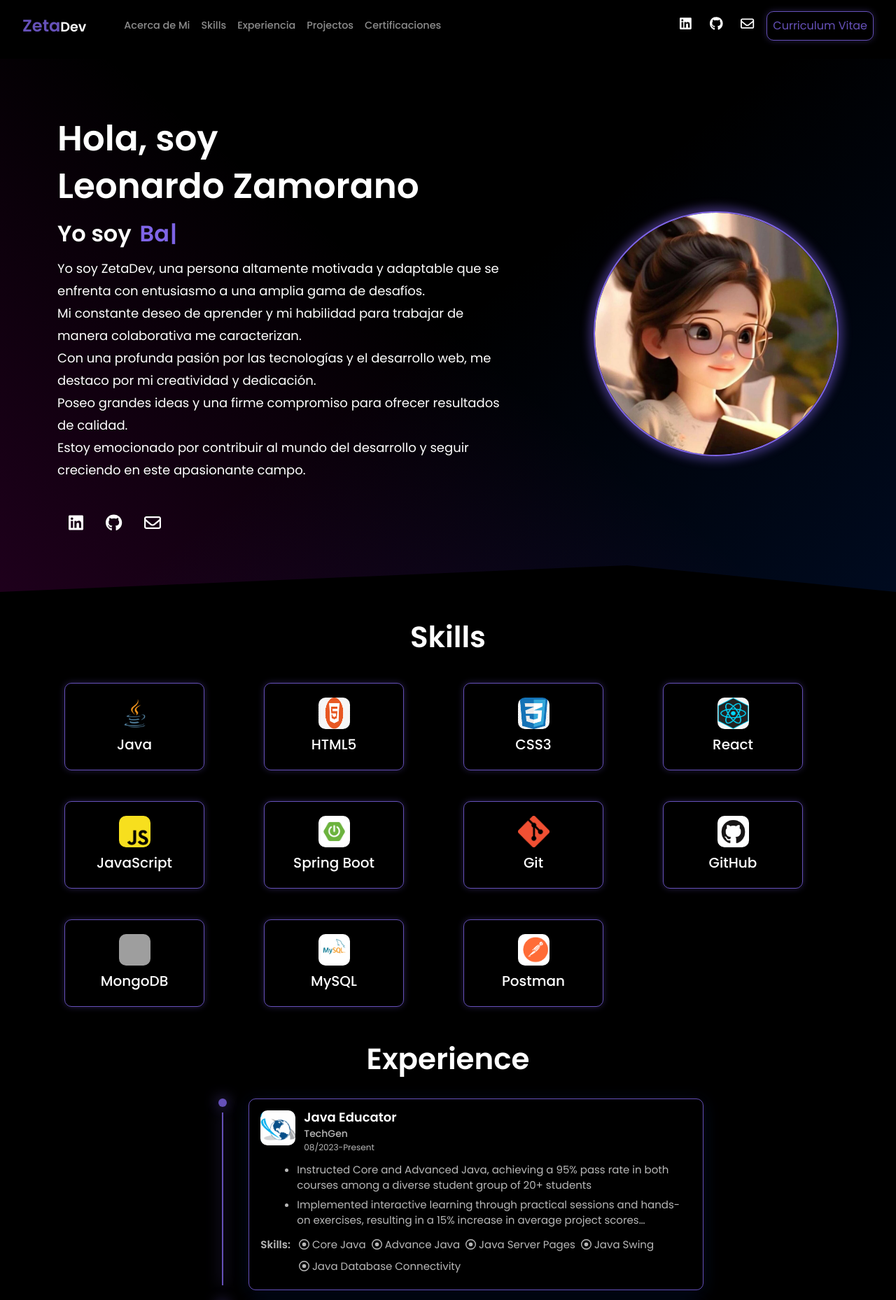
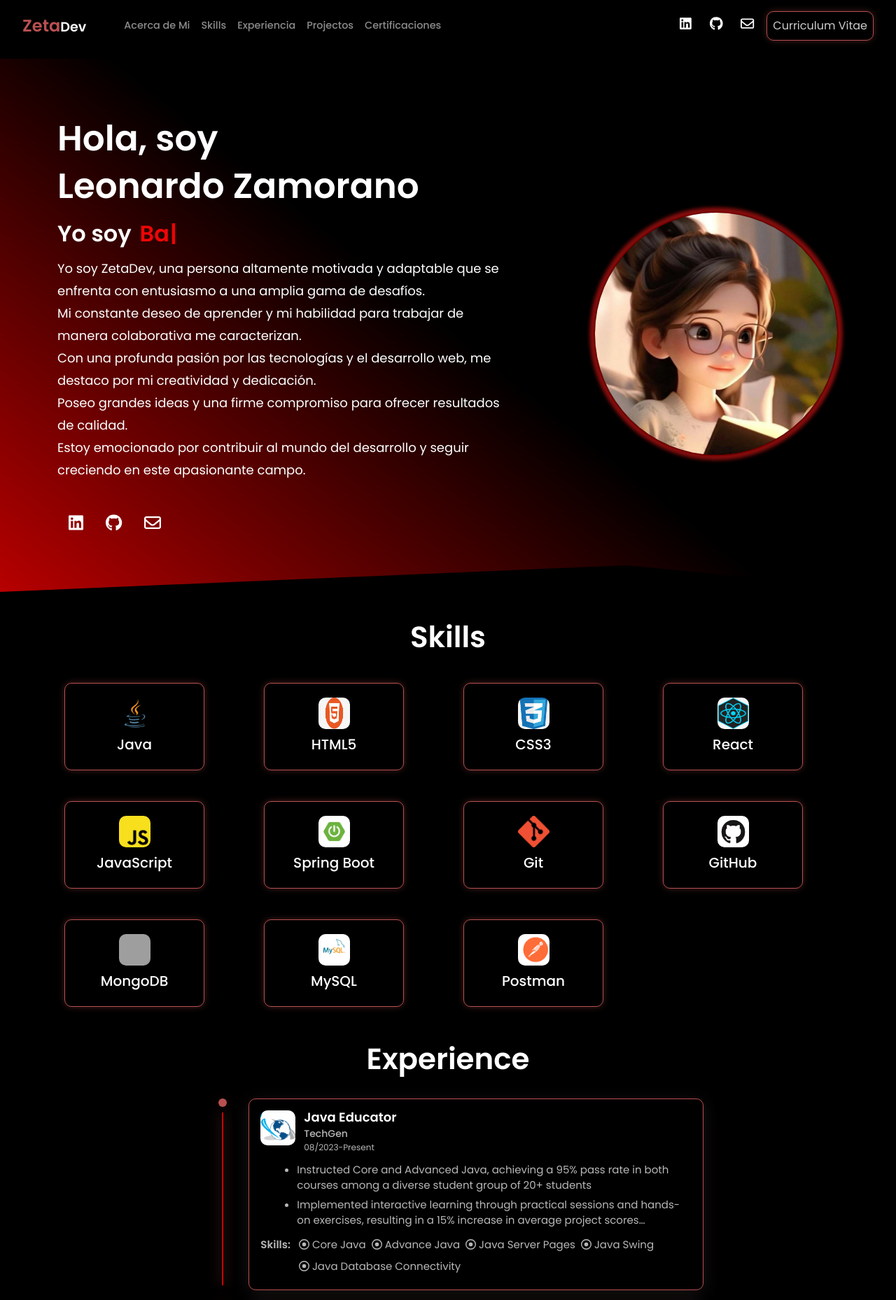
Before and after one commit to zeta-dev-web/Portfolio, a React (Vite) app: page / in a window 1280 px wide. Shown: the top 1858 px of the page at 70% size. Built offline with nearby package versions, Linux system fonts and the light colour scheme; grey boxes are pictures that could not be loaded.

Commit message:
se modifica colores y estilos en general

```diff
--- a/src/components/About/About.css
+++ b/src/components/About/About.css
@@ -1,13 +1,13 @@
 #about {
   background: linear-gradient(
       38.73deg,
-      rgba(204, 0, 187, 0.15) 0%,
+      rgba(204, 0, 0, 0.897) 0%,
       rgba(201, 32, 184, 0) 50%
     ),
     linear-gradient(
       141.27deg,
       rgba(0, 70, 209, 0) 50%,
-      rgba(0, 70, 209, 0.15) 100%
+      rgba(0, 0, 0, 0.15) 100%
     );
   margin-top: 60px;
   display: flex;
@@ -37,7 +37,7 @@
 }
 
 #textLoop span {
-  color: rgba(127, 101, 231, 1);
+  color: rgba(255, 6, 6, 0.918);
   cursor: pointer;
 }
 
@@ -60,15 +60,15 @@
 @keyframes animatedBackground {
   0% {
     background-color: #000;
-    box-shadow: 0 0 10px 5px rgba(127, 101, 231, 0.3);
+    box-shadow: 0 0 10px 5px rgba(241, 70, 70, 0.3);
   }
   50% {
     background-color: #111;
-    box-shadow: 0 0 20px 10px rgba(127, 101, 231, 0.5);
+    box-shadow: 0 0 6px 8px rgba(245, 34, 34, 0.719);
   }
   100% {
     background-color: #000;
-    box-shadow: 0 0 10px 5px rgba(127, 101, 231, 0.414);
+    box-shadow: 0 0 5px 5px rgba(199, 14, 14, 0.582);
   }
 }
 
@@ -79,7 +79,7 @@
   max-width: 100%;
   max-height: 100%;
   border-radius: 50%;
-  border: 2px solid rgba(127, 101, 231, 1);
+  border: 2px solid rgb(116, 0, 0);
   box-shadow: 0 0 20px rgba(127, 101, 231, 0.7);
   animation: animatedBackground 5s infinite alternate;
 }
--- a/src/components/Experience/Experience.css
+++ b/src/components/Experience/Experience.css
@@ -45,8 +45,8 @@ text-overflow: ellipsis;
 .Card{
     width: 650px;
     border-radius: 10px;
-    border: 0.1px solid rgba(127, 101, 231, 0.8);
-    box-shadow: 0px 0px 10px rgba(0, 0, 0, 0.1), rgba(23, 92, 230, 0.15) 0px 4px 24px;
+    border: 0.1px solid rgba(236, 99, 99, 0.8);
+    box-shadow: 0px 0px 10px rgba(0, 0, 0, 0.1), rgba(185, 155, 155, 0.15) 0px 4px 24px;
     padding: 12px 16px;
     justify-content: space-between;
     position: relative;
@@ -68,7 +68,7 @@ text-overflow: ellipsis;
 }
 
   .Card:hover {
-    box-shadow: 0px 0px 20px rgba(0, 0, 0, 0.2), rgba(23, 92, 230, 0.25) 0px 6px 28px; /* Adjust the glowing effect on hover */
+    box-shadow: 0px 0px 20px rgba(0, 0, 0, 0.2), rgba(148, 139, 139, 0.25) 0px 6px 28px; /* Adjust the glowing effect on hover */
   }
 
 .Card:hover span{
--- a/src/components/Experience/Timeline.css
+++ b/src/components/Experience/Timeline.css
@@ -8,25 +8,25 @@
 .timeline-dot {
   width: 12px;
   height: 12px;
-  border: 2px solid rgba(127, 101, 231, 0.8);
+  border: 2px solid rgba(189, 3, 3, 0.8);
   background-color: transparent;
   border-radius: 50%;
   margin-left: 130px;
   margin-right: -7px;
-  box-shadow: 0 0 19px rgba(127, 101, 231, 0.8); /* Add glowing effect */
+  box-shadow: 0 0 19px rgba(48, 5, 5, 0.8); /* Add glowing effect */
 }
 
 .timeline-dot.filled {
-  background-color: rgba(127, 101, 231, 0.8);
+  background-color: rgba(231, 101, 101, 0.8);
   border: none;
 }
 
 .timeline-content {
   width: 2px;
   height: 100%;
-  background-color: rgba(127, 101, 231, 0.8);
+  background-color: rgba(255, 0, 0, 0.8);
   margin-top: 20px;
-  box-shadow: 0 0 19px rgba(127, 101, 231, 0.8); /* Add glowing effect */
+  box-shadow: 0 0 19px rgba(231, 101, 101, 0.8); /* Add glowing effect */
 }
 
 @media (max-width: 768px) {
--- a/src/components/Footer/Footer.css
+++ b/src/components/Footer/Footer.css
@@ -5,8 +5,8 @@
   justify-content: center;
   background: linear-gradient(
     100.26deg,
-    rgba(0, 102, 255, 0.044) 42.33%,
-    rgba(150, 0, 225, 0.176) 127.07%
+    rgba(100, 100, 100, 0.247) 42.33%,
+    rgba(225, 0, 0, 0.836) 127.07%
   );
   clip-path: polygon(72% 0, 100% 22%, 100% 100%, 50% 100%, 0 100%, 0 18%);
 }
--- a/src/components/Header/Header.css
+++ b/src/components/Header/Header.css
@@ -13,7 +13,7 @@
 }
 
 .navbar-brand-custom span {
-  color: rgba(127, 101, 231, 0.8);
+  color: rgba(231, 101, 101, 0.8);
   font-size: 1.5rem;
 }
 
@@ -35,10 +35,10 @@
 
   @keyframes glowingEffect {
     from {
-      text-shadow: 0 0 10px rgba(127, 101, 231, 0.502), 0 0 20px rgba(127, 101, 231, 0.5), 0 0 30px rgba(127, 101, 231, 0.5);
+      text-shadow: 0 0 10px rgba(231, 101, 101, 0.502), 0 0 20px rgba(231, 101, 101, 0.5), 0 0 30px rgba(231, 101, 101, 0.5);
     }
     to {
-      text-shadow: 0 0 10px #7f65e7, 0 0 20px rgba(127, 101, 231, 1), 0 0 30px rgba(127, 101, 231, 1);
+      text-shadow: 0 0 10px #e76565, 0 0 20px rgb(231, 101, 101), 0 0 30px rgb(231, 101, 101);
     }
   }
 
@@ -49,22 +49,22 @@
 
 .navbar-icon:hover{
   font-size: 1.5rem;
-  color: rgba(127, 101, 231, 0.8);
+  color: rgba(231, 101, 101, 0.8);
 }
 
 .navbar-btn.btn-primary {
   background-color: transparent;
-  border: 1px solid rgba(127, 101, 231, 0.8);
-  color: rgba(127, 101, 231, 0.8) !important;
+  border: 1px solid rgba(231, 101, 101, 0.8);
+  color: rgba(255, 255, 255, 0.8) !important;
   border-radius: 10px;
   margin-right: 20px;
   transition: transform 0.3s, box-shadow 0.3s;
-  box-shadow: 0px 0px 10px rgba(127, 101, 231, 0.3);
+  box-shadow: 0px 0px 10px rgba(231, 101, 101, 0.3);
 }
 
 .navbar-btn.btn-primary:hover,
 .navbar-btn.btn-primary.navbar-item-active {
-  background-color: rgba(127, 101, 231, 0.8);
-  box-shadow: 0 0 20px rgba(127, 101, 231, 0.8) !important;
+  background-color: rgba(240, 33, 33, 0.8);
+  box-shadow: 0 0 20px rgba(238, 20, 20, 0.8) !important;
   color: #fff !important;
 }
--- a/src/components/Projects/Projects.css
+++ b/src/components/Projects/Projects.css
@@ -10,7 +10,7 @@
 }
 
 .projects{
-    background:  linear-gradient(38.73deg, rgba(204, 0, 187, 0.15) 0%, rgba(201, 32, 184, 0) 50%), linear-gradient(141.27deg, rgba(0, 70, 209, 0) 50%, rgba(0, 70, 209, 0.15) 100%);
+    background:  linear-gradient(38.73deg, rgba(245, 0, 0, 0.801) 0%, rgba(0, 0, 0, 0) 50%), linear-gradient(141.27deg, rgba(0, 70, 209, 0) 50%, rgba(1, 3, 8, 0.15) 100%);
     clip-path: polygon(0 0, 100% 0, 100% 100%,100% 98%, 0 100%);
 
 }
@@ -45,7 +45,7 @@ margin-top: 20px;
 #ToggleButtonGroup {
 
     display: flex;
-border: 1.5px solid #945BF5;
+border: 1.5px solid #282829;
 color: #fff;
 font-size: 16px;
 border-radius: 12px;
@@ -60,12 +60,12 @@ margin: 22px 0px;
     padding: 8px 18px;
     border-radius: 6px;
     cursor: pointer;
-    background: #945BF5;
+    background: #c2adadb6;
     border: 1px solid black;
     margin: 5px;
 
     &:hover {
-        background: #844ce669;
+        background: #da0c0cb0;
     }
     @media (max-width: 768px) {
         padding: 6px 8px;
@@ -94,7 +94,7 @@ margin: 22px 0px;
     /* margin-bottom: 30px; */
     cursor: pointer;
     border-radius: 10px;
-    border: 1px solid rgba(127, 101, 231, 0.8);
+    border: 1px solid rgba(231, 101, 101, 0.8);
     /* box-shadow: 0 0 12px 4px rgba(0, 0, 0, 0.4); */
     overflow: hidden;
     padding: 26px 20px;
@@ -113,7 +113,7 @@ margin: 22px 0px;
 }
 
 #Card:hover {
-    box-shadow: 0px 0px 20px rgba(0, 0, 0, 0.2), rgba(23, 92, 230, 0.25) 0px 6px 28px; /* Adjust the glowing effect on hover */
+    box-shadow: 0px 0px 20px rgba(0, 0, 0, 0.2), rgba(150, 151, 153, 0.25) 0px 6px 28px; /* Adjust the glowing effect on hover */
   }
 
 #Image{
@@ -137,7 +137,7 @@ margin: 22px 0px;
     font-size: 12px;
     font-weight: 400;
     color: white;
-    background-color: #945BF5;
+    background-color: #df3131;
     padding: 2px 8px;
     border-radius: 10px;
 }
@@ -192,7 +192,7 @@ margin: 22px 0px;
     background-color: black;
     border-radius: 10px;
     padding: 20px;
-    border: 1px solid rgba(127, 101, 231, 0.8);
+    border: 1px solid rgba(255, 0, 0, 0.8);
     color: white; /* Ensure text color is visible */
   }
 
@@ -222,12 +222,12 @@ margin: 22px 0px;
     font-weight: bold;
     border-radius: 6px;
     cursor: pointer;
-    background-color: #945BF5;
+    background-color: #f13c3c;
     color: #fff;
     border: none;
     transition: background-color 0.3s;
   }
 
   .modal-footer button:hover {
-    background-color: #844ce669;
+    background-color: #00000069;
   }
--- a/src/components/Projects/Projects.jsx
+++ b/src/components/Projects/Projects.jsx
@@ -76,7 +76,7 @@ function Projects() {
     <div className="projects">
       <Container id="projects">
         <div id="Wrapper">
-          <h1 id="Title">Projects</h1>
+          <h1 id="Title">Projectos</h1>
           <div id="ToogleButtonGroup">
             {toggle === "all" ? (
               <Button
--- a/src/components/Skills/Skills.css
+++ b/src/components/Skills/Skills.css
@@ -23,22 +23,22 @@ margin-bottom: 20px;
     flex-direction: column;
     justify-content: center;
     background-color: transparent;
-    border: 1px solid rgba(127, 101, 231, 0.8);
+    border: 1px solid rgba(231, 101, 101, 0.8);
     border-radius: 10px;
     color: #fff;
-    box-shadow: 0px 0px 10px rgba(127, 101, 231, 0.3); /* Add box-shadow */
+    box-shadow: 0px 0px 10px rgba(231, 101, 101, 0.3); /* Add box-shadow */
   }
 
   .skill-card:hover {
     transform: scale(1.05);
-    box-shadow: 0px 0px 15px rgba(127, 101, 231, 0.5); /* Adjust glow on hover */
+    box-shadow: 0px 0px 15px rgba(231, 101, 101, 0.5); /* Adjust glow on hover */
   }
 
   .skill-image {
     margin-bottom: 10px;
     width: 45px;
     height: 45px;
-    color: rgba(127, 101, 231, 0.8);
+    color: rgba(231, 101, 101, 0.8);
   }
 
   .skill-name {
```
